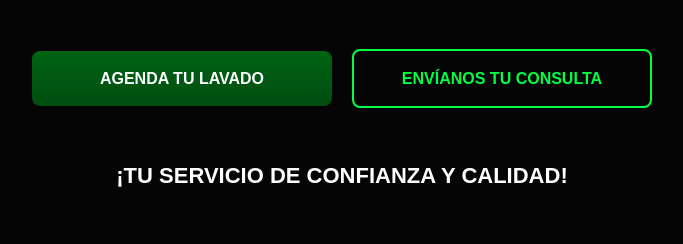
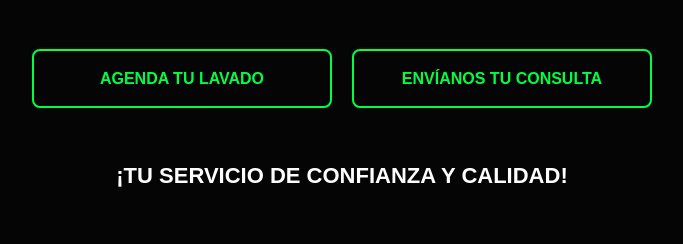
Before and after one commit to estebanalh-ship-it/lavatumaquina-api, a Flask app: page / in a window 1280 px wide. Shown: the part 978-1222 px from the top of the page, without its empty margins (298-981 px from the left). Run offline with Flask 3, Linux system fonts and the light colour scheme.

Commit message:
Change primary button to secondary for scheduling

```diff
--- a/templates/index.html
+++ b/templates/index.html
@@ -199,7 +199,7 @@
 
         <!-- Botones -->
         <div class="action-section">
-            <a href="/lavado" class="boton boton-primario">Agenda Tu Lavado</a>
+            <a href="/lavado" class="boton boton-secundario">Agenda Tu Lavado</a>
             <a href="/consulta" class="boton boton-secundario">Envíanos Tu Consulta</a>
         </div>
 
```
